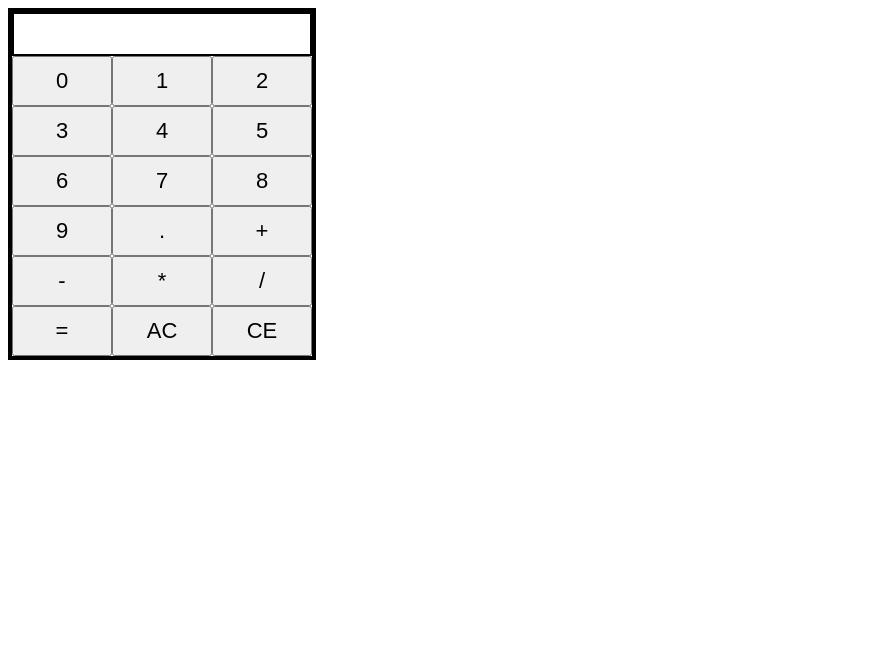
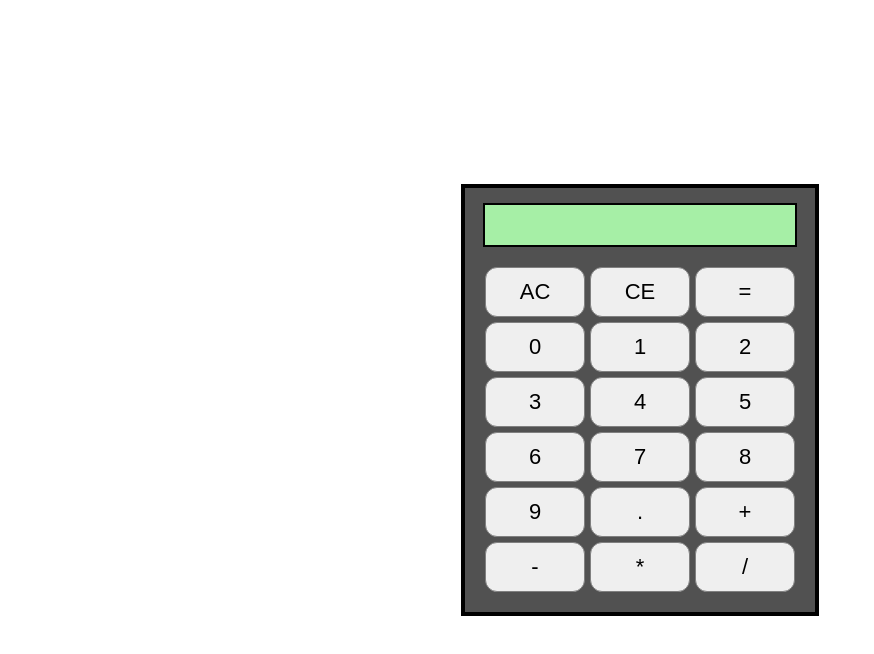
Before and after one commit to juicegod53/op-calculator, a plain HTML site: page index.html in a window 1280 px wide. Shown: the whole page, without its empty margins (0-874 px from the left). Drawn offline with Linux system fonts and the light colour scheme.

Commit message:
Added styling

```diff
--- a/index.html
+++ b/index.html
@@ -9,6 +9,9 @@
 <body>
     <div id="calculator">
         <div id="screen"></div>
+        <button>AC</button>
+        <button>CE</button>
+        <button>=</button>
         <button>0</button>
         <button>1</button>
         <button>2</button>
@@ -24,9 +27,6 @@
         <button>-</button>
         <button>*</button>
         <button>/</button>
-        <button>=</button>
-        <button>AC</button>
-        <button>CE</button>
     </div>
     <script src="script.js"></script>
 </body>
--- a/script.js
+++ b/script.js
@@ -49,18 +49,17 @@ function clearScreen(e) {
 }
 
 function updateScreen(e) {
+    if (e.target.innerText == "CE") {
+        if (!lastInputOperator) {
+            screen.innerText = screen.innerText.substring(0,screen.innerText.length-1)
+        }
+        return
+    }
     if (lastInputOperator) {
         clearScreen(e)
     }
     if (lastInput == "=") {
         num1 = null
-    }
-    if (e.target.innerText == "CE") {
-        screen.innerText = screen.innerText.substring(0,screen.innerText.length-1)
-        if (lastInputOperator) {
-            num1 = null
-        }
-        return
     }
     if ((e.target.innerText == "." && screen.innerText.includes(".")) || (screen.innerText.length == 17)) {
         return
@@ -78,7 +77,7 @@ function evaluate(e) {
     if (num1 && lastInput != "=") {
         num2 = screen.innerText
         result = operate(operator, parseFloat(num1), parseFloat(num2))
-        screen.innerText = Math.round(result * (10**7)) / (10**7)
+        screen.innerText = Math.round(result * (10**6)) / (10**6)
     }
     num1 = screen.innerText
     lastInput = e.target.innerText
--- a/styles.css
+++ b/styles.css
@@ -1,23 +1,42 @@
+@import url('https://fonts.googleapis.com/css2?family=Orbitron:wght@400..900&display=swap');
+
 #screen {
     width: 300px;
     height: 40px;
+    margin: 15px 0;
     border: 2px solid black;
-    font-size: 30px;
+    font-size: 25px;
     padding-right: 10px;
     text-align: right;
+    background-color: rgb(166, 239, 166);
+    font-family: "Orbitron", sans-serif;
 }
 
 button {
     width: 100px;
     height: 50px;
     font-size: 22px;
+    border-radius: 12px;
+    border: 1px solid grey;
 }
 
 #calculator {
-    width: 300px;
+    background-color: rgb(81, 81, 81);
+    width: 350px;
     border: 4px solid black;
     display: flex;
     flex-wrap: wrap;
     align-items: center;
     justify-content: center;
+    gap: 5px;
+    padding-bottom: 20px;
 }
+
+body {
+    height: 100vh;
+    margin: 0;
+    padding: 0;
+    display: flex;
+    align-items: center;
+    justify-content: center;
+}
```
